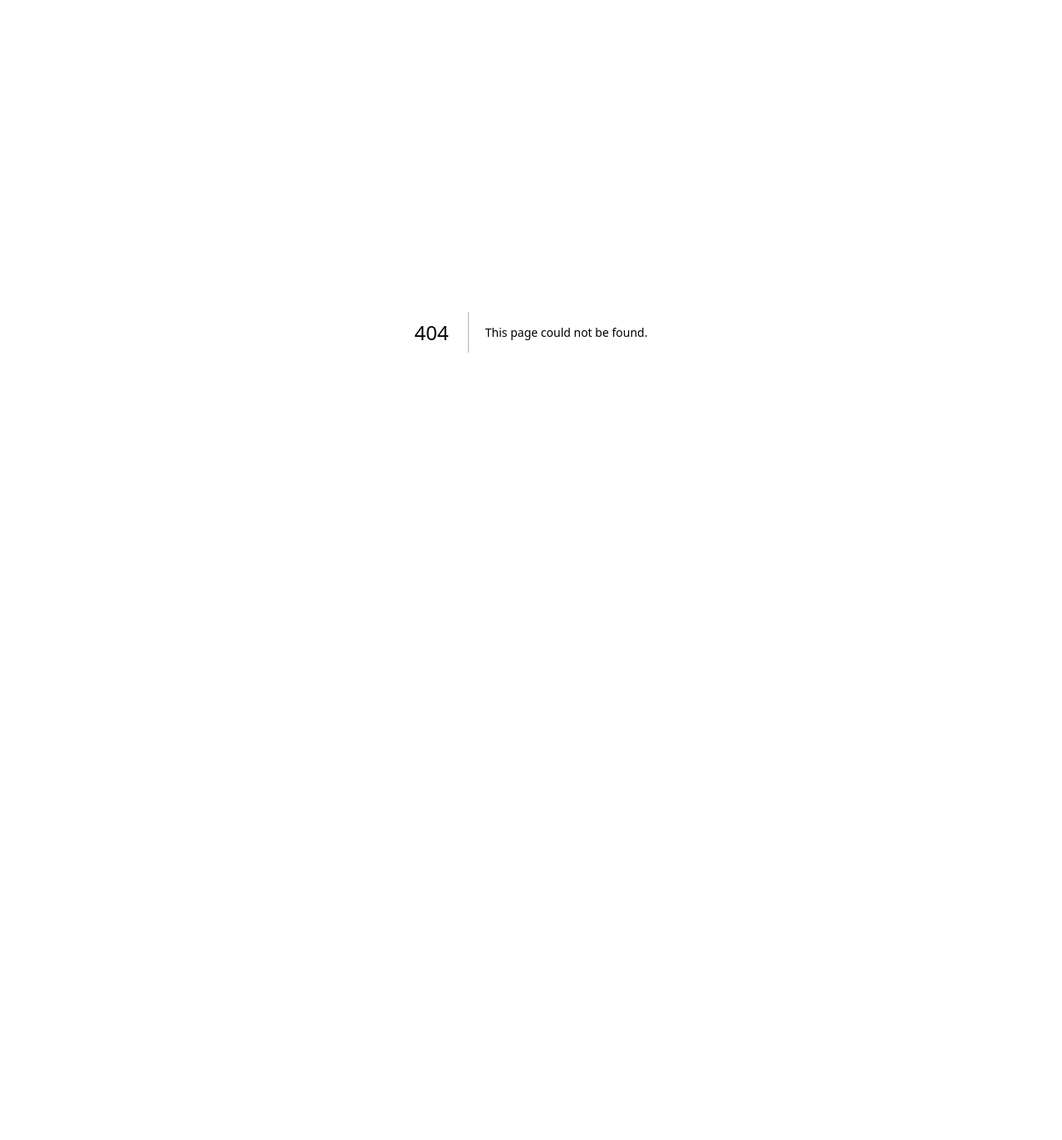
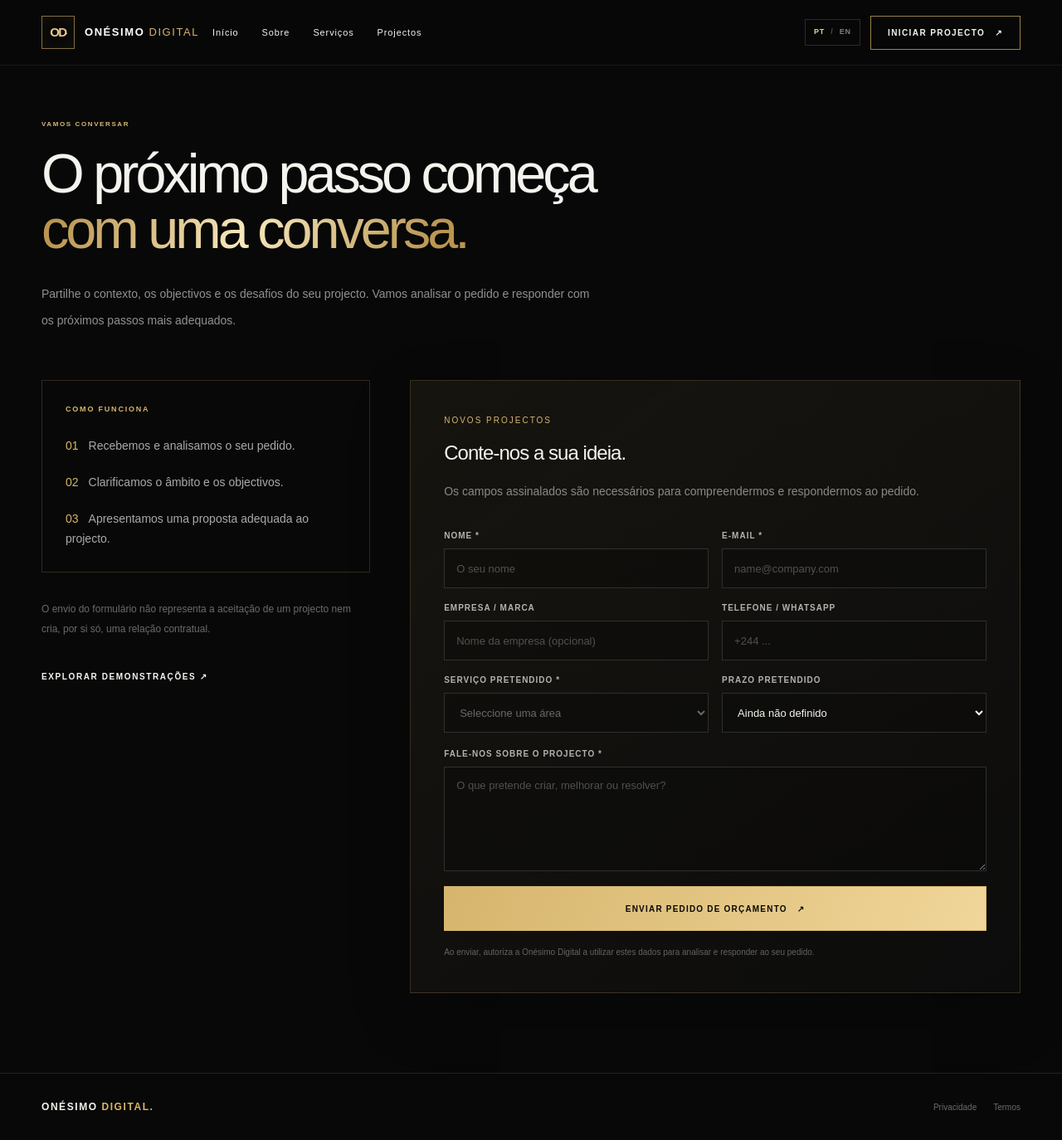
Before and after one commit to onesimo-miguel17/onesimo-digital, a Next.js app: page /contactos in a window 1280 px wide. Before the commit this address had no page. Shown: the whole page at 83% size. Before the commit the page ends 800 px from the top, so only its background shows below. Built offline with nearby package versions, Linux system fonts and the light colour scheme.

Commit message:
feat: add dedicated contact page

```diff
--- /dev/null
+++ b/src/app/contactos/page.tsx
@@ -0,0 +1,63 @@
+"use client";
+
+import Link from "next/link";
+import { SiteHeader } from "@/components/site-header";
+import { LeadForm } from "@/components/lead-form";
+import { useLanguage } from "@/components/language-provider";
+
+export default function ContactPage() {
+  const { language } = useLanguage();
+  const en = language === "en";
+  const tr = (pt: string, english: string) => en ? english : pt;
+
+  return (
+    <>
+      <SiteHeader />
+      <main className="min-h-screen pt-36 pb-24">
+        <section className="container-shell">
+          <p className="section-overline">{tr("VAMOS CONVERSAR","LET'S TALK")}</p>
+          <h1 className="section-heading mt-5 max-w-4xl">
+            {tr("O próximo passo começa ","The next step starts ")}
+            <span className="gold-text">{tr("com uma conversa.","with a conversation.")}</span>
+          </h1>
+          <p className="mt-7 max-w-2xl text-sm leading-8 text-white/55">
+            {tr("Partilhe o contexto, os objectivos e os desafios do seu projecto. Vamos analisar o pedido e responder com os próximos passos mais adequados.","Share the context, goals and challenges behind your project. We will review your enquiry and respond with the most appropriate next steps.")}
+          </p>
+          <div className="mt-14 grid gap-12 lg:grid-cols-[.7fr_1.3fr]">
+            <aside className="space-y-8">
+              <div className="gold-border p-7">
+                <p className="text-[9px] font-bold tracking-[.2em] text-[#d6b56d]">{tr("COMO FUNCIONA","HOW IT WORKS")}</p>
+                <ol className="mt-6 space-y-5 text-sm leading-6 text-white/65">
+                  <li><span className="mr-3 text-[#d6b56d]">01</span>{tr("Recebemos e analisamos o seu pedido.","We receive and review your enquiry.")}</li>
+                  <li><span className="mr-3 text-[#d6b56d]">02</span>{tr("Clarificamos o âmbito e os objectivos.","We clarify scope and objectives.")}</li>
+                  <li><span className="mr-3 text-[#d6b56d]">03</span>{tr("Apresentamos uma proposta adequada ao projecto.","We prepare a proposal suited to the project.")}</li>
+                </ol>
+              </div>
+              <p className="text-xs leading-6 text-white/40">
+                {tr("O envio do formulário não representa a aceitação de um projecto nem cria, por si só, uma relação contratual.","Submitting the form does not mean a project has been accepted or create a contractual relationship by itself.")}
+              </p>
+              <Link href="/projectos" className="inline-flex text-[10px] font-bold tracking-[.16em] text-[#d6b56d] hover:text-[#f4dfad]">
+                {tr("EXPLORAR DEMONSTRAÇÕES","EXPLORE THE DEMOS")} ↗
+              </Link>
+            </aside>
+            <div className="contact-panel gold-border p-7 sm:p-10">
+              <p className="text-[10px] tracking-[.2em] text-[#d6b56d]">{tr("NOVOS PROJECTOS","NEW PROJECTS")}</p>
+              <h2 className="mt-4 text-2xl tracking-[-.04em]">{tr("Conte-nos a sua ideia.","Tell us about your idea.")}</h2>
+              <p className="mt-4 text-sm leading-7 text-white/50">{tr("Os campos assinalados são necessários para compreendermos e respondermos ao pedido.","Required fields help us understand and respond to your enquiry.")}</p>
+              <div className="mt-8"><LeadForm /></div>
+            </div>
+          </div>
+        </section>
+      </main>
+      <footer className="border-t border-white/10 py-8">
+        <div className="container-shell flex flex-col justify-between gap-4 sm:flex-row sm:items-center">
+          <Link href="/" className="text-xs font-semibold tracking-[.13em]">ONÉSIMO <span className="text-[#d6b56d]">DIGITAL.</span></Link>
+          <div className="flex gap-5 text-[10px] text-white/40">
+            <Link href="/privacidade" className="hover:text-[#d6b56d]">{tr("Privacidade","Privacy")}</Link>
+            <Link href="/termos" className="hover:text-[#d6b56d]">{tr("Termos","Terms")}</Link>
+          </div>
+        </div>
+      </footer>
+    </>
+  );
+}
```
